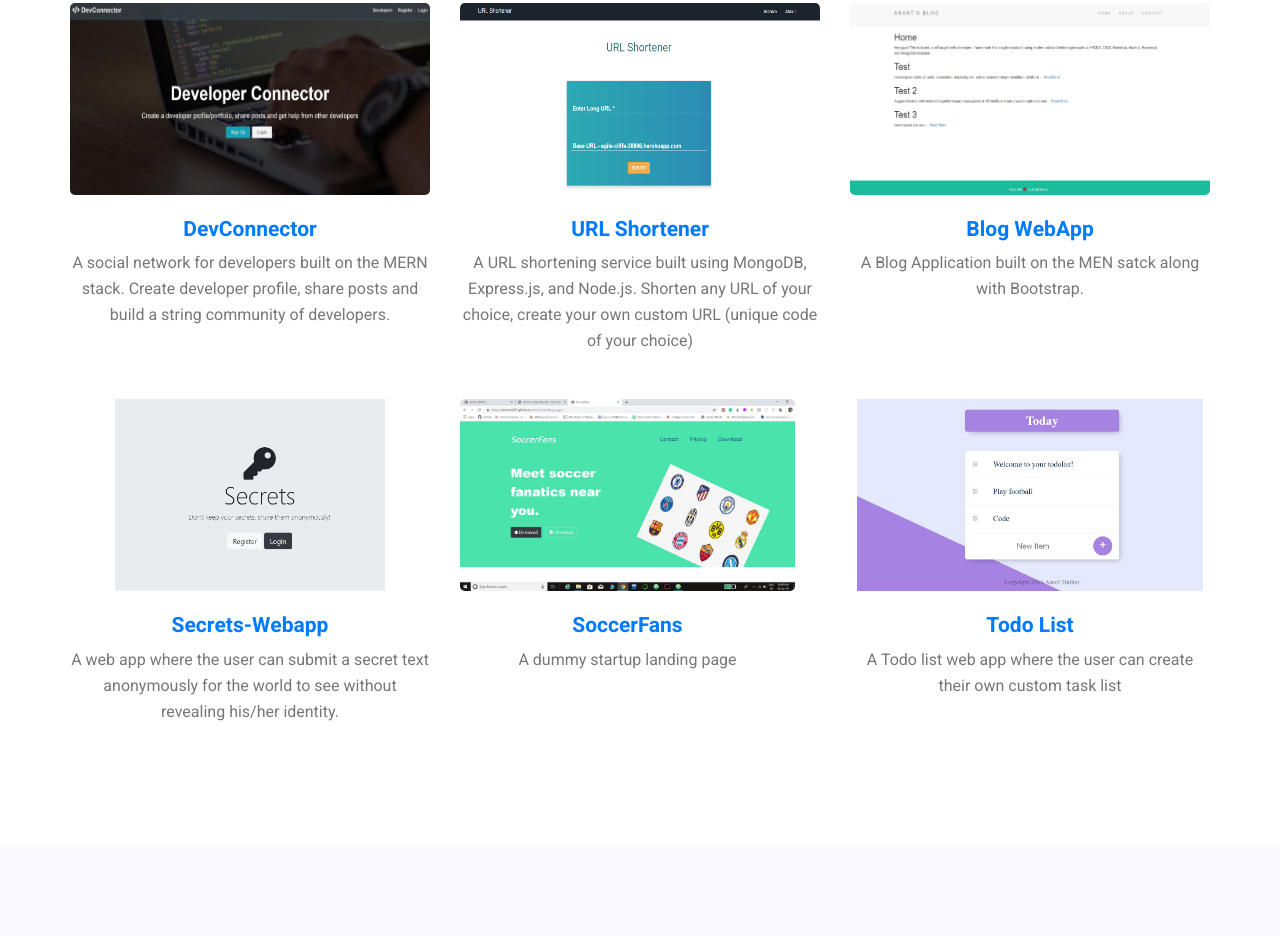
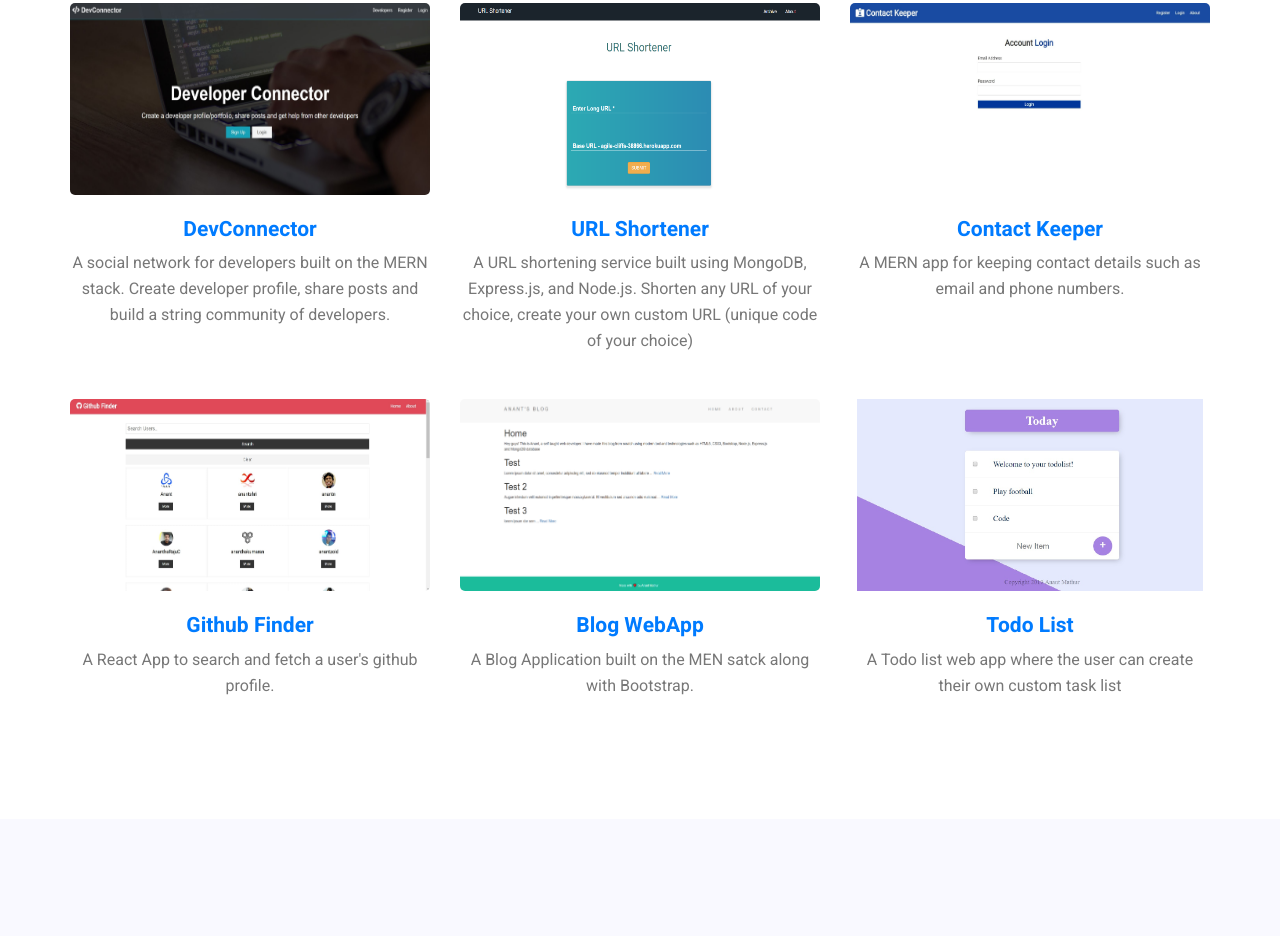
Before and after one commit to Anantm007/Personal-Website, a plain HTML site: page index.html in a window 1280 px wide. Shown: the part 2695-3631 px from the top of the page. Drawn offline with Linux system fonts and the light colour scheme.

Commit message:
Add projects contact keeper and ghfinder

```diff
--- a/index.html
+++ b/index.html
@@ -237,7 +237,7 @@
         			<div class="col-lg-4 col-md-4 col-sm-6 brand manipul design print">
         				<div class="h_gallery_item">
         					<div class="g_img_item">
-        						<img class="img-fluid" src="img/gallery/project-1.jpg" alt="" style="height:12rem;">
+        						<img class="img-fluid" src="img/gallery/devconnector.jpg" alt="" style="height:12rem;">
         						<a class="light" href="img/gallery/project-1.jpg"><img src="img/gallery/icon.png" alt=""></a>
         					</div>
         					<div class="g_item_text">
@@ -265,46 +265,46 @@
         			<div class="col-lg-4 col-md-4 col-sm-6 brand manipul creative">
         				<div class="h_gallery_item">
         					<div class="g_img_item">
-        						<img class="img-fluid" src="img/gallery/project-2.jpg" alt="" style="height:12rem;">
-        						<a class="light" href="img/gallery/project-2.jpg"><img src="img/gallery/icon.png" alt=""></a>
+        						<img class="img-fluid" src="img/gallery/contactkeeper.jpg" alt="" style="height:12rem;">
+        						<a class="light" href="img/gallery/contactkeeper.jpg"><img src="img/gallery/icon.png" alt=""></a>
         					</div>
         					<div class="g_item_text">
-        						<h4><a href="https://anantblog.herokuapp.com/" target="_blank">Blog WebApp</a></h4>
-        						<p>A Blog Application built on the MEN satck along with Bootstrap.</p>
-        					</div>
-        				</div>
-        			</div>
-        			<div class="col-lg-4 col-md-4 col-sm-6 manipul creative design print">
-        				<div class="h_gallery_item">
-        					<div class="g_img_item">
-        						<img class="img-fluid" src="img/gallery/project-3.jpg" alt="" style="height:12rem;">
-        						<a class="light" href="img/gallery/project-3.jpg"><img src="img/gallery/icon.png" alt=""></a>
-        					</div>
-        					<div class="g_item_text">
-        						<h4><a href="https://github.com/Anantm007/Secrets-WebApp" target="_blank">Secrets-Webapp</a></h4>
-        						<p>A web app where the user can submit a secret text
-                       anonymously for the world to see without revealing his/her identity.</p>
-        					</div>
-        				</div>
-					</div>
-
-        			<div class="col-lg-4 col-md-4 col-sm-6 brand creative print">
-        				<div class="h_gallery_item">
-        					<div class="g_img_item">
-        						<img class="img-fluid" src="img/gallery/project-4.jpg" alt="" style="height:12rem;">
-        						<a class="light" href="img/gallery/project-4.jpeg"><img src="img/gallery/icon.png" alt=""></a>
-        					</div>
-        					<div class="g_item_text">
-        						<h4><a href=" https://anantm007.github.io/website-landing-page/" target="_blank">SoccerFans</a></h4>
-        						<p>A dummy startup landing page</p>
+        						<h4><a href="https://polar-bayou-05834.herokuapp.com/login" target="_blank">Contact Keeper</a></h4>
+        						<p>A MERN app for keeping contact details such as email and phone numbers.</p>
         					</div>
         				</div>
         			</div>
 
+              <div class="col-lg-4 col-md-4 col-sm-6 brand manipul creative">
+                <div class="h_gallery_item">
+              		<div class="g_img_item">
+              			<img class="img-fluid" src="img/gallery/ghfinder.jpg" alt="" style="height:12rem;">
+              			<a class="light" href="img/gallery/project-4.jpg"><img src="img/gallery/icon.png" alt=""></a>
+              		</div>
+              		<div class="g_item_text">
+              			<h4><a href="https://calm-tor-35792.herokuapp.com/" target="_blank">Github Finder</a></h4>
+              			<p>A React App to search and fetch a user's github profile.</p>
+              		</div>
+              	</div>
+              </div>
+
+              <div class="col-lg-4 col-md-4 col-sm-6 brand manipul creative">
+                <div class="h_gallery_item">
+                  <div class="g_img_item">
+                    <img class="img-fluid" src="img/gallery/project-2.jpg" alt="" style="height:12rem;">
+                    <a class="light" href="img/gallery/project-2.jpg"><img src="img/gallery/icon.png" alt=""></a>
+                  </div>
+                  <div class="g_item_text">
+                    <h4><a href="https://anantblog.herokuapp.com/" target="_blank">Blog WebApp</a></h4>
+                    <p>A Blog Application built on the MEN satck along with Bootstrap.</p>
+                  </div>
+                </div>
+              </div>
+
               <div class="col-lg-4 col-md-4 col-sm-6 brand creative print">
                 <div class="h_gallery_item">
                   <div class="g_img_item">
-                    <img class="img-fluid" src="img/gallery/project-5.jpg" alt="" style="height:12rem;">
+                    <img class="img-fluid" src="img/gallery/todolist.jpg" alt="" style="height:12rem;">
                     <a class="light" href="img/gallery/project-5.jpg"><img src="img/gallery/icon.png" alt=""></a>
                   </div>
                   <div class="g_item_text">
```
Also changed, not shown: img/gallery/contactkeeper.jpg (added), img/gallery/devconnector.jpg (renamed from img/gallery/project-1.jpg), img/gallery/ghfinder.jpg (added), img/gallery/project-3.jpg (deleted), img/gallery/project-4.jpg (deleted), img/gallery/todolist.jpg (renamed from img/gallery/project-5.jpg).
